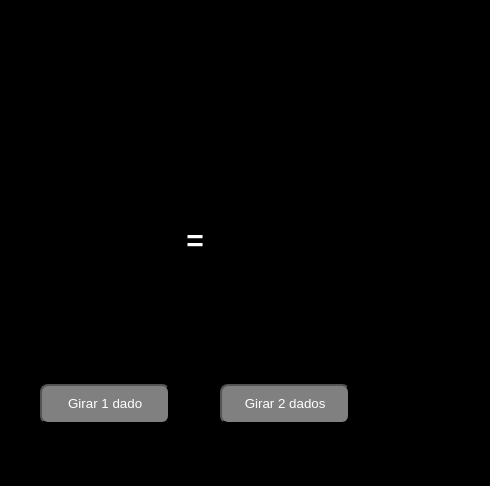
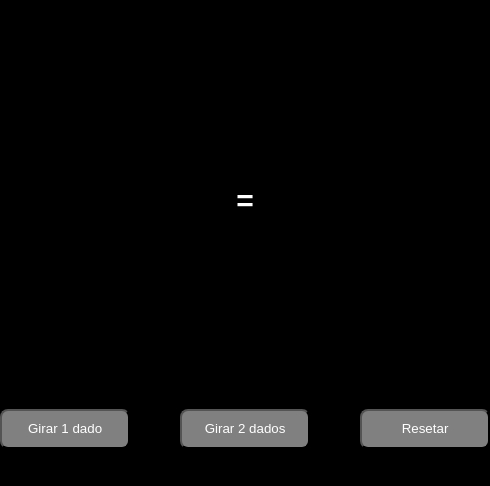
Before and after one commit to Eduardo0sf/dados, a plain HTML site: page index.html in a window 390 px wide. Shown: the part 256-742 px from the top of the page, 490 px wide, since content can reach past the window. Drawn offline with Linux system fonts and the light colour scheme.

Commit message:
Add files via upload

```diff
--- a/index.css
+++ b/index.css
@@ -115,7 +115,7 @@ h1 {
 
 @media (max-width: 560px) {
     .dados h2 {
-        top: 48rem;
+        top: 44rem;
      margin: auto;
     }
     .dados {
@@ -126,6 +126,10 @@ h1 {
 
     }
 
+    #btns {
+        margin-top: 15rem;
+    }
+
 
 
     .roll {
--- a/index.html
+++ b/index.html
@@ -21,6 +21,7 @@
 
 <div id="btns">
 <button onclick="girarUmDado()">Girar 1 dado</button>  <button onclick="girarDoisDados()">Girar 2 dados</button>
+<button onclick="reset()">Resetar</button>
 </div>
 
 </div>
--- a/index.js
+++ b/index.js
@@ -31,7 +31,7 @@ const totalDeValores = numeroDoDado.length
 dado2.classList.remove('dadoa')
 dado1.classList.add('dadob')
 
-const numeroAleatorio = Math.floor(Math.random() * totalDeValores + 1)
+const numeroAleatorio = Math.floor(Math.random() * totalDeValores)
 
 dado1.innerHTML = numeroAleatorio
 soma.innerHTML = numeroAleatorio
@@ -49,7 +49,7 @@ dado1.classList.add('dadob')
 const totalDeValore = numeroDoDado.length
 
 
-const numeroAleatori = Math.floor(Math.random() * totalDeValore + 1)
+const numeroAleatori = Math.floor(Math.random() * totalDeValore)
 
     //dado 2
     const valorTotal = numeroDoDado.length
@@ -61,3 +61,10 @@ dado1.innerHTML = numeroAleatori
 soma.innerHTML = aleatorioNumero + numeroAleatori
 
 }
+
+function reset() {
+    dado1.classList.remove('dadob')
+    dado2.classList.remove('dadoa')
+
+    soma.innerHTML = "="
+}
```
